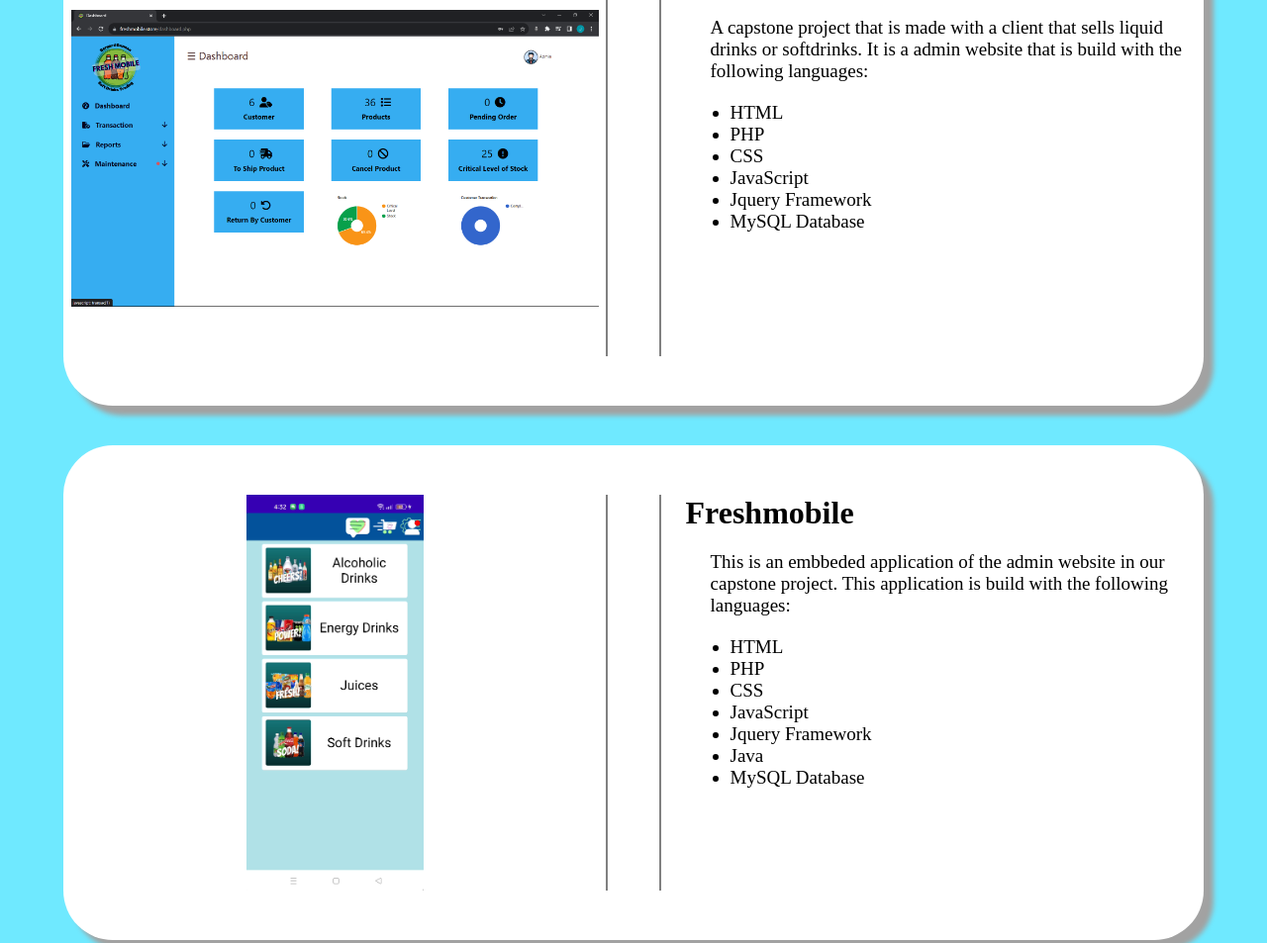
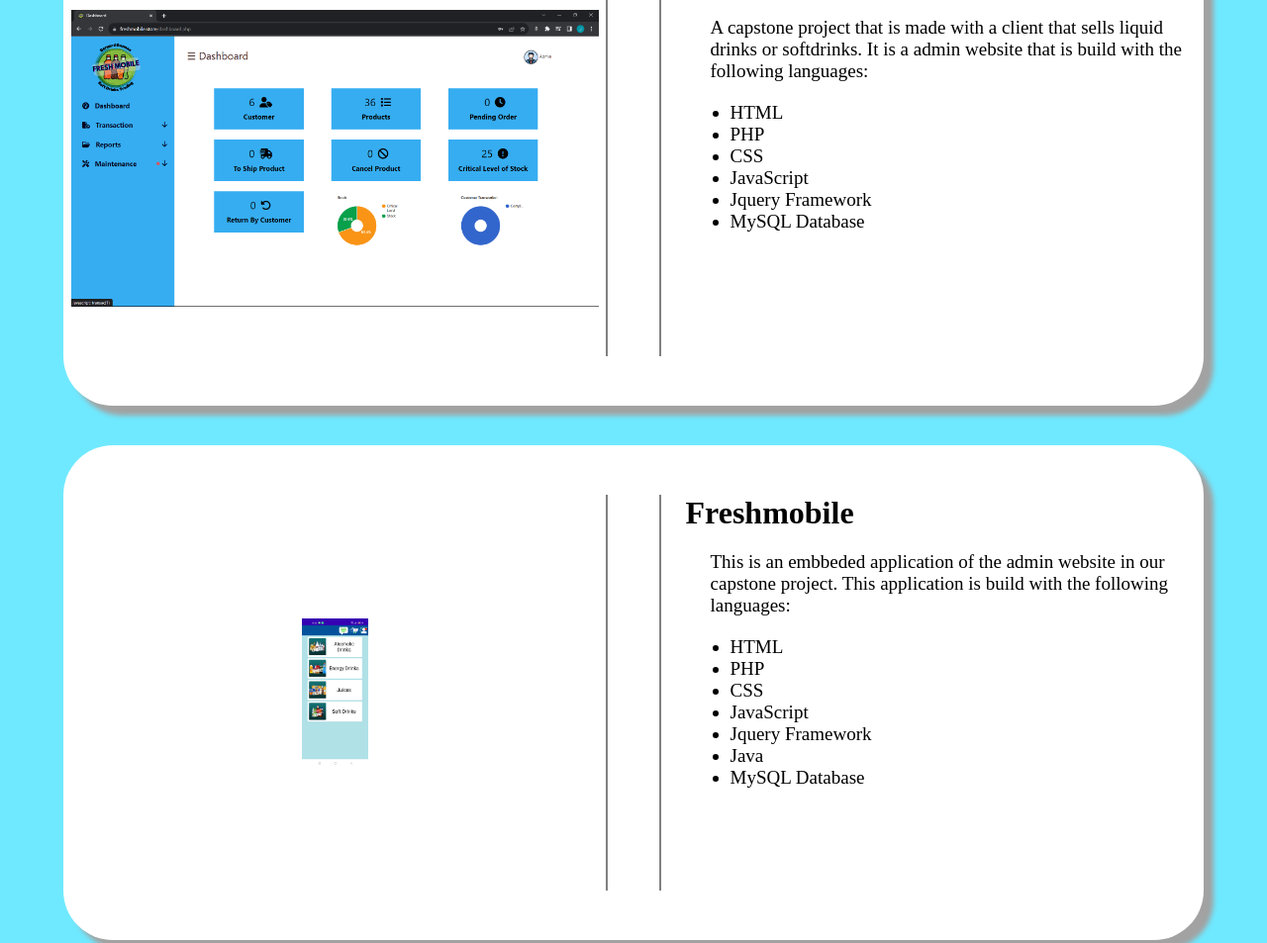
Before and after one commit to EvangelistaLouie/louie_portfolio, a plain HTML site: page index.html in a window 1280 px wide. Shown: the part 2310-3263 px from the top of the page at 99% size. Drawn offline with Linux system fonts and the light colour scheme.

Commit message:
Update style.css

```diff
--- a/style.css
+++ b/style.css
@@ -144,7 +144,7 @@
 }
 
 .project-img-portrait{
-    height: 400px;
+    height: 30%;
 }
 
 .project-name{
```
